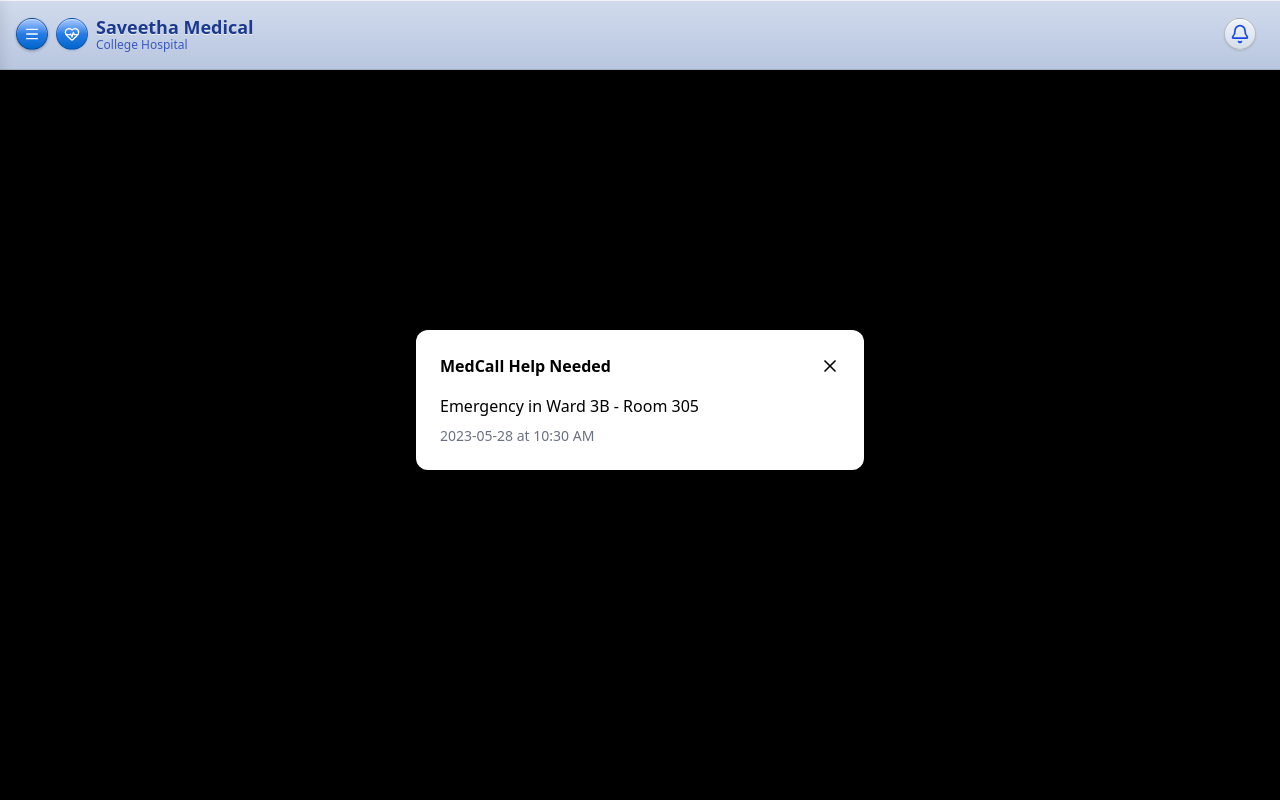
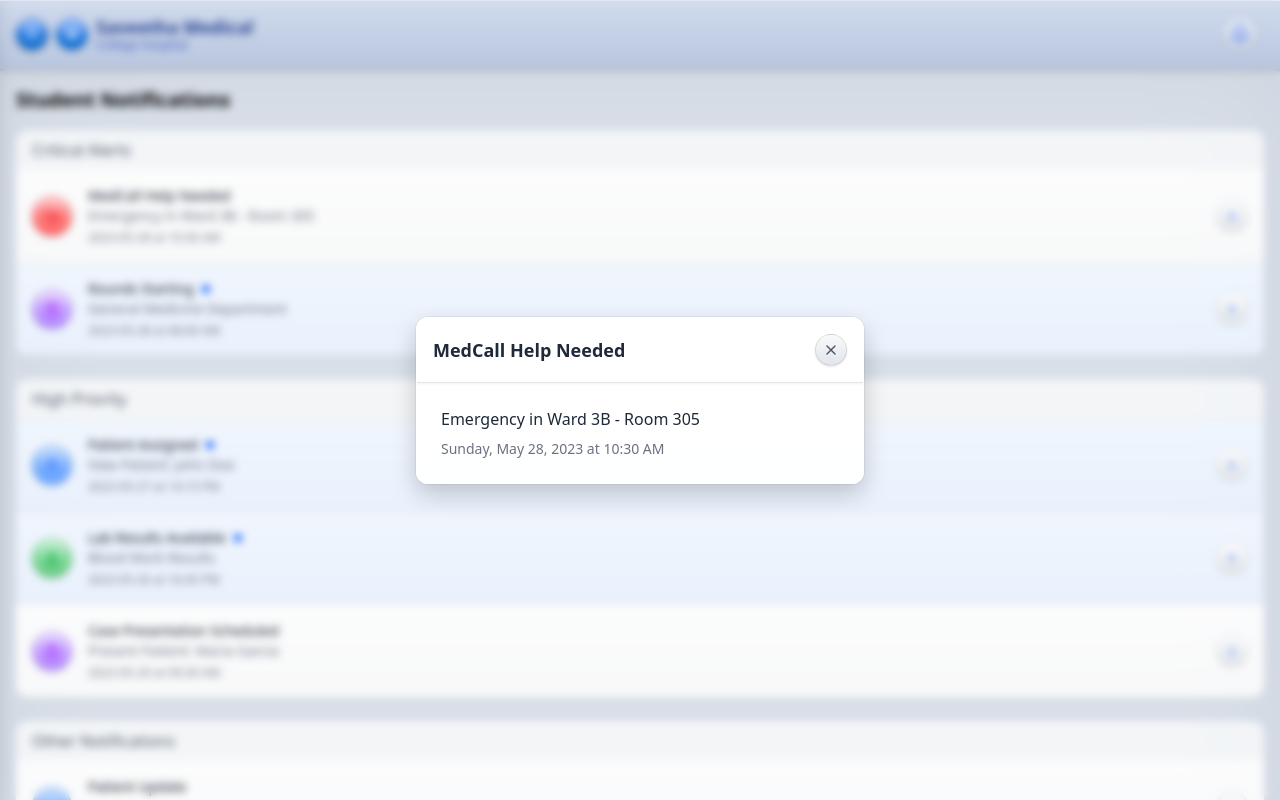
Before and after one commit to Mukunthan-A-R/simats-medical-client, a React (Vite) app: page /student/notifications in a window 1280 px wide. Both pictures are taken after a click on the item 640 px from the left and 216 px from the top of the page. Shown: the top 800 px of the page. Built offline with nearby package versions, Linux system fonts and the light colour scheme.

Commit message:
modularizing popup component

```diff
--- /dev/null
+++ b/src/components/students/StudentNotificationPopup.jsx
@@ -0,0 +1,64 @@
+import React from 'react';
+import { XIcon } from 'lucide-react';
+
+export function StudentNotificationPopup({ notification, onClose }) {
+  if (!notification) return null;
+
+
+    const formatDate = (dateString) => {
+    const date = new Date(dateString);
+    return date.toLocaleDateString('en-US', {
+        weekday: 'long',
+        year: 'numeric',
+        month: 'long',
+        day: 'numeric',
+    });
+    };
+
+
+  return (
+    <div className="fixed inset-0  bg-opacity-1 backdrop-blur-xs z-50 flex items-center justify-center p-4 animate-fadeIn">
+      <div
+        className="max-w-md w-full max-h-[90vh] overflow-auto animate-slideUp rounded-xl"
+        style={{
+          background: 'rgba(255,255,255,0.95)',
+          backdropFilter: 'blur(20px)',
+          boxShadow: '0 10px 25px rgba(0,0,0,0.2), 0 0 0 1px rgba(0,0,0,0.05)',
+          border: '1px solid rgba(255,255,255,0.8)',
+        }}
+      >
+        {/* Modal Header */}
+        <div
+          className="sticky top-0 border-b border-gray-200 p-4 flex items-center justify-between z-10"
+          style={{
+            background: 'rgba(255,255,255,0.9)',
+            backdropFilter: 'blur(10px)',
+            boxShadow: '0 1px 3px rgba(0,0,0,0.05)',
+            borderBottom: '1px solid rgba(0,0,0,0.1)',
+          }}
+        >
+          <h2 className="text-lg font-semibold text-gray-800">{notification.title}</h2>
+          <button
+            onClick={onClose}
+            className="w-8 h-8 flex items-center justify-center rounded-full transition-colors"
+            style={{
+              background: 'linear-gradient(to bottom, #f8f9fa, #e2e6ea)',
+              boxShadow: '0 1px 2px rgba(0,0,0,0.1), inset 0 1px 0 rgba(255,255,255,0.7)',
+              border: '1px solid rgba(0,0,0,0.1)',
+            }}
+          >
+            <XIcon size={16} className="text-gray-600" />
+          </button>
+        </div>
+
+        {/* Modal Content */}
+        <div className="p-6">
+          <p className="text-gray-800">{notification.description}</p>
+          <p className="mt-2 text-sm text-gray-500">
+            {formatDate(notification.date)} at {notification.time}
+          </p>
+        </div>
+      </div>
+    </div>
+  );
+}
--- a/src/pages/student/StudentNotificationsScreen.jsx
+++ b/src/pages/student/StudentNotificationsScreen.jsx
@@ -14,6 +14,7 @@ import {
   FilterIcon,
   ChevronDownIcon
 } from 'lucide-react';
+import { StudentNotificationPopup } from '../../components/students/StudentNotificationPopup';
 
 // ========================
 // Individual Notification Item Component
@@ -222,19 +223,12 @@ export function StudentNotificationsScreen({ onNavigate }) {
         )
       ))}
 
-      {/* Notification Details Modal */}
-      {detailsModalOpen && selectedNotification && (
-        <div className="fixed inset-0 bg-black bg-opacity-25 flex items-center justify-center p-4">
-          <div className="bg-white p-6 rounded-xl max-w-md w-full">
-            <div className="flex justify-between items-center mb-4">
-              <h3 className="font-semibold">{selectedNotification.title}</h3>
-              <button onClick={closeDetailsModal}><XIcon size={20} /></button>
-            </div>
-            <p>{selectedNotification.description}</p>
-            <p className="mt-2 text-sm text-gray-500">{selectedNotification.date} at {selectedNotification.time}</p>
-          </div>
-        </div>
-      )}
+     {detailsModalOpen && selectedNotification && (
+  <StudentNotificationPopup
+    notification={selectedNotification}
+    onClose={closeDetailsModal}
+  />
+)}
     </div>
   );
 }
```
